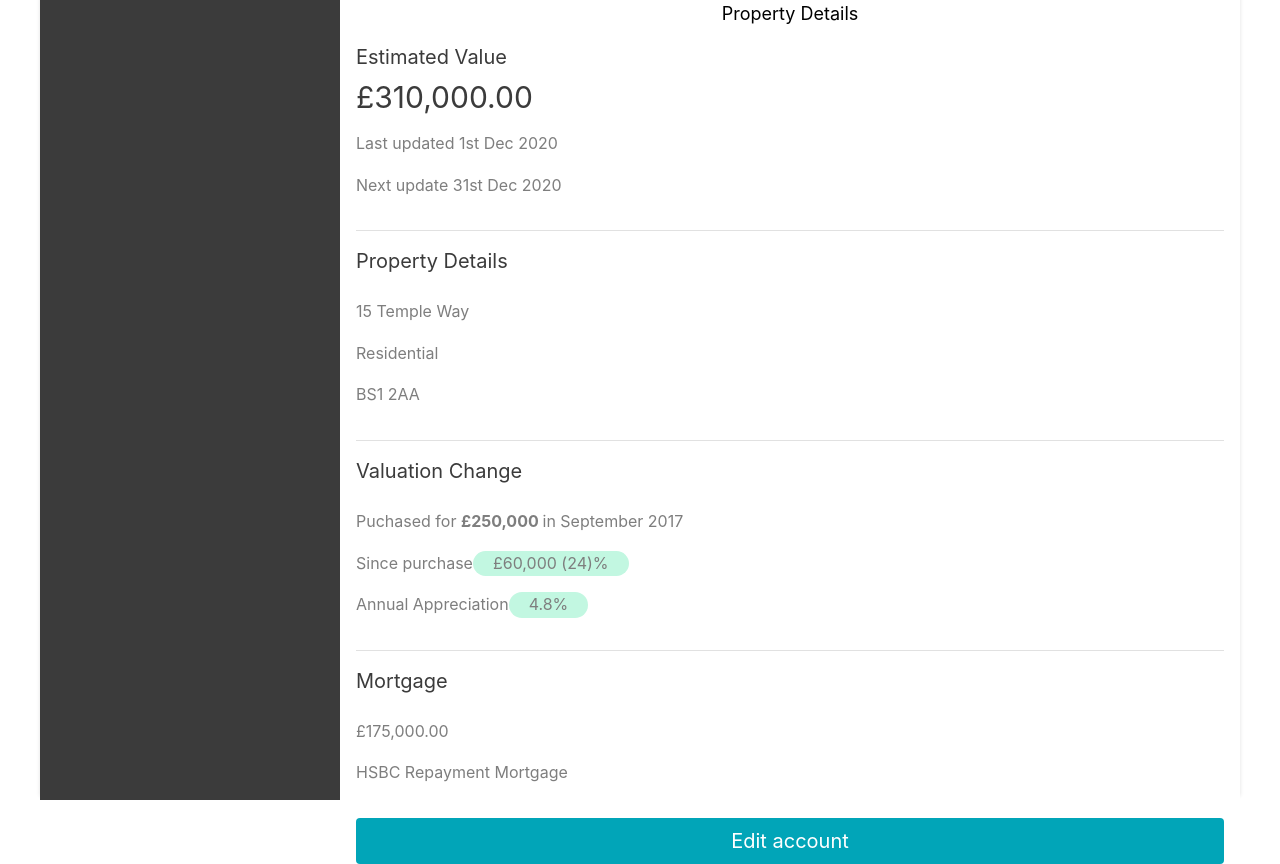
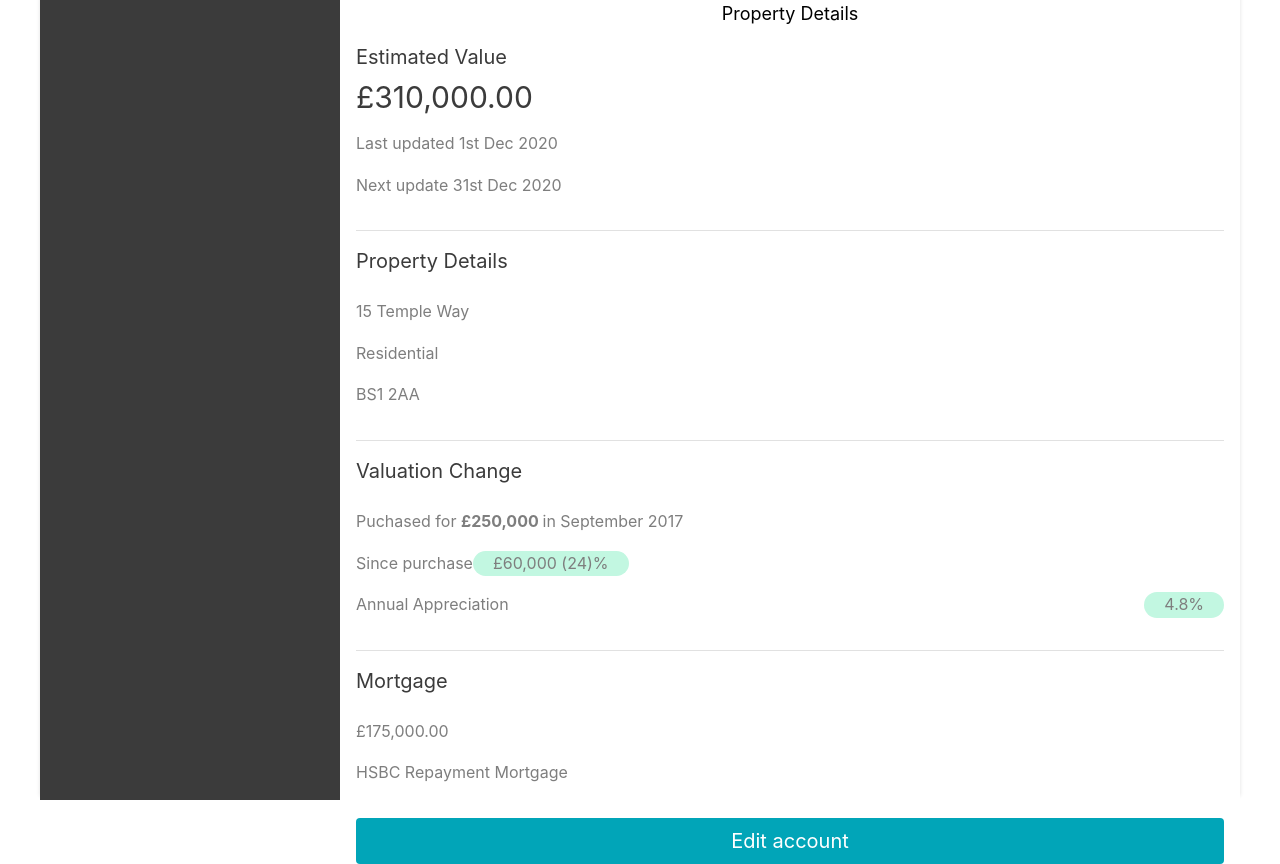
Before and after one commit to samchillcott/frontend-interview-task-main, a Next.js app: page / in a window 1280 px wide. Built offline with nearby package versions, Linux system fonts and the light colour scheme.

Commit message:
increase AccountList width

```diff
--- a/modules/property-details/index.js
+++ b/modules/property-details/index.js
@@ -110,7 +110,7 @@ const Detail = ({ }) => {
               </AccountListItemRow>
             </AccountListItem>
             <AccountListItemRow>
-                <InfoText>Annual Appreciation </InfoText>
+              <InfoText>Annual Appreciation </InfoText>
               <InfoTextGreen>{ annualAppreciationAmount }%</InfoTextGreen>
             </AccountListItemRow>
           </AccountList>
--- a/modules/property-details/style.js
+++ b/modules/property-details/style.js
@@ -3,6 +3,7 @@ import styled, { css } from "styled-components";
 export const AccountList = styled.ul`
   list-style: none;
   padding-left: 0;
+  width: 100%;
 `;
 
 export const AccountLabel = styled.div`
@@ -54,7 +55,7 @@ export const AccountListItem = styled.div`
 
 export const AccountListItemRow = styled.div`
   display: flex;
-  justify-content: space-between
+  justify-content: space-between;
 
   &:not(:last-of-type) {
     margin-bottom: ${(props) => props.theme.space.m};
```
